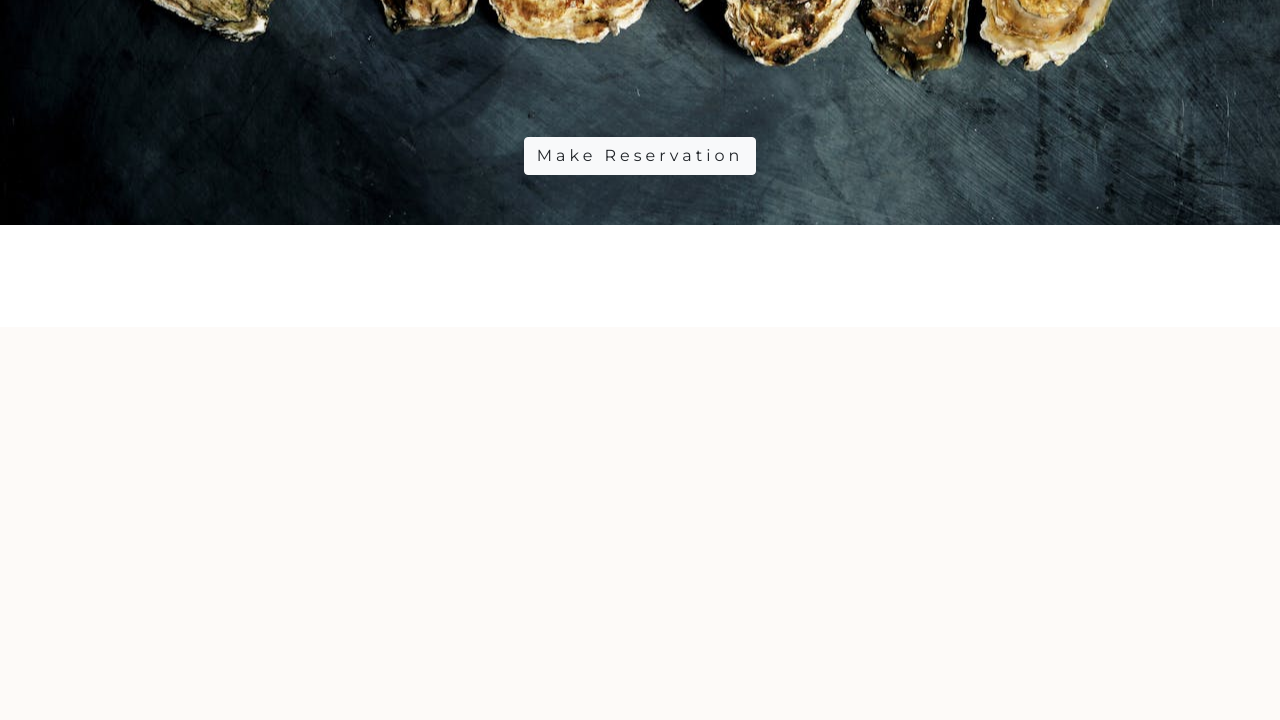
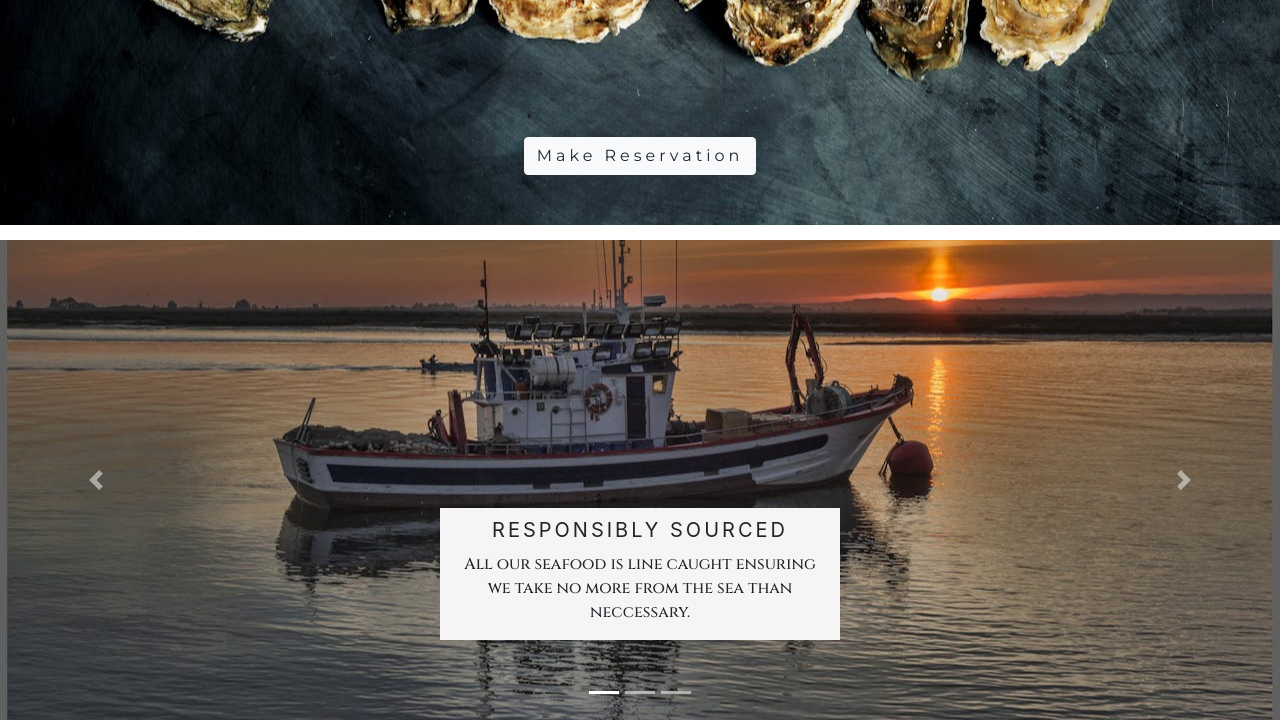
Before and after one commit to P-Worthington/Fruits-de-mer, a Flask app: page / in a window 1280 px wide. Shown: the part 473-1193 px from the top of the page. Before the commit the page ends 698 px from the top, so only its background shows below. Run offline with Flask 3, Linux system fonts and the light colour scheme; some libraries are stand-ins or nearby versions; some web fonts are replaced.

Commit message:
add carousel and carousel images below hero

```diff
--- a/static/css/style.css
+++ b/static/css/style.css
@@ -97,3 +97,92 @@
     font-family: "Montserrat", sans-serif;
     letter-spacing: 4px;
 }
+
+/*quotes carousel*/
+
+.carousel-container {
+    margin-top: 15px;
+}
+
+.carousel-item {
+    height: 60vh;
+    background-color: #000;
+    position: relative;
+}
+
+.carousel-content {
+    position: absolute;
+    z-index: 98;
+    bottom: 80px;
+    left: 0;
+    right: 0;
+    background-color: whitesmoke;
+    text-align: center;
+    width: fit-content;
+    max-width: 400px;
+    height: fit-content;
+}
+
+.overlay-image {
+    position: absolute;
+    bottom: 0;
+    left: 0;
+    right: 0;
+    top: 0;
+    opacity: 0.5;
+}
+
+.slide-1 {
+    background-image: url(../images/carousel-images/slide-1.jpg);
+    background-repeat: no-repeat;
+    background-position: center center;
+    background-size: cover;
+    position: absolute;
+    bottom: 0;
+    left: 0;
+    right: 0;
+    top: 0;
+}
+
+.slide-2 {
+    background-image: url(../images/carousel-images/slide-2.jpg);
+    background-repeat: no-repeat;
+    background-position: center center;
+    background-size: cover;
+    position: absolute;
+    bottom: 0;
+    left: 0;
+    right: 0;
+    top: 0;
+}
+
+.slide-3 {
+    background-image: url(../images/carousel-images/slide-3.jpg);
+    background-repeat: no-repeat;
+    background-position: center center;
+    background-size: cover;
+    position: absolute;
+    bottom: 0;
+    left: 0;
+    right: 0;
+    top: 0;
+}
+
+.carousel-content h2 {
+    margin-top: 10px;
+    font-size: 20px;
+    text-transform: uppercase;
+    letter-spacing: 3px;
+    font-weight: 400;
+    margin-bottom: 10px;
+}
+
+.carousel-content p {
+    font-family: "Cinzel", serif;
+    font-weight: 500;
+}
+
+.carousel-content a {
+    color: black;
+    letter-spacing: 1px;
+}
--- a/templates/index.html
+++ b/templates/index.html
@@ -19,6 +19,7 @@
 </header>
 
 <main>
+    <section>
         <div class="hero-img">
             <div class="title">
                 <h1>FRUITS DE MER</h1>
@@ -29,7 +30,58 @@
                 <button type="button" class="btn btn-light">Make Reservation</button>
             </div>
         </div>
+    </section>
 
+    <section class="carousel-container">
+        <div id="homeCarousel" class="carousel slide carousel-fade" data-ride="carousel">
+            <ol class="carousel-indicators">
+                <li data-target="#homeCarousel" data-slide-to="0" class="active"></li>
+                <li data-target="#homeCarousel" data-slide-to="1"></li>
+                <li data-target="#homeCarousel" data-slide-to="2"></li>
+            </ol>
+
+            <div class="carousel-inner">
+
+                <div class="carousel-item active">
+                    <div class="slide-1">
+                        <div class="container carousel-content">
+                            <h2>Responsibly Sourced</h2>
+                            <p>All our seafood is line caught ensuring we take no more from the sea than neccessary.</p>
+                        </div>
+                    </div>
+                </div>
+
+                <div class="carousel-item">
+                    <div class="slide-2">
+                        <div class="container carousel-content">
+                            <h2>Expertly Crafted</h2>
+                            <p>Piere Dupont heads the pass with his team of experienced chefs. Combined they have over 130 years experience.</p>
+                        </div>
+                    </div>
+                </div>
+
+                <div class="carousel-item">
+                    <div class="slide-3">
+                        <div class="container carousel-content">
+                            <h2>Perfectly balanced</h2>
+                            <p>All of our ingredients are carefully selected to produce rich flavours perfectly balanced on the palete.</p>
+                        </div>
+                    </div>
+                </div>
+
+                <a href="#homeCarousel" class="carousel-control-prev" role="button" data-slide="prev">
+                    <span class="sr-only">Previous</span>
+                    <span class="carousel-control-prev-icon" aria-hidden="true"></span>
+                </a>
+
+                <a href="#homeCarousel" class="carousel-control-next" role="button" data-slide="next">
+                    <span class="sr-only">Next</span>
+                    <span class="carousel-control-next-icon" aria-hidden="true"></span>
+                </a>
+
+            </div>
+        </div>
+    </section>
 
 </main>
 
```
Also changed, not shown: static/images/carousel-images/slide-1.jpg (added), static/images/carousel-images/slide-2.jpg (added), static/images/carousel-images/slide-3.jpg (added). Lines whose indentation alone changed are shown as unchanged.
